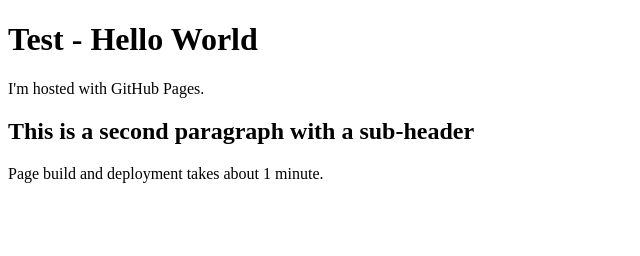
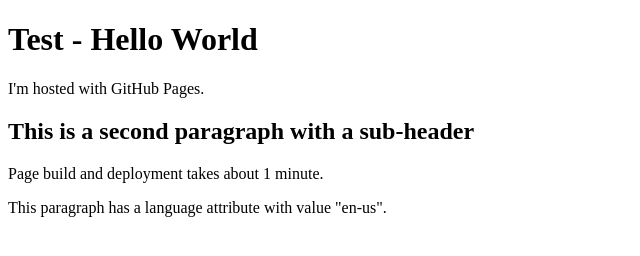
Before and after one commit to ant-dan/halszkaroid.github.io, a plain HTML site: page index.html in a window 1280 px wide. Shown: the whole page, without its empty margins (0-640 px from the left). Drawn offline with Linux system fonts and the light colour scheme.

Commit message:
Update index.html

```diff
--- a/index.html
+++ b/index.html
@@ -1,9 +1,12 @@
 <!DOCTYPE html>
 <html>
 <body>
+<title>Test Title</title>
 <h1>Test - Hello World</h1>
 <p>I'm hosted with GitHub Pages.</p>
 <h2>This is a second paragraph with a sub-header</h2>
 <p>Page build and deployment takes about 1 minute.</p>
+<p lang="en-us">This paragraph has a language attribute with value "en-us".</p>
+<title>Test Title 2</title>
 </body>
 </html>
```
